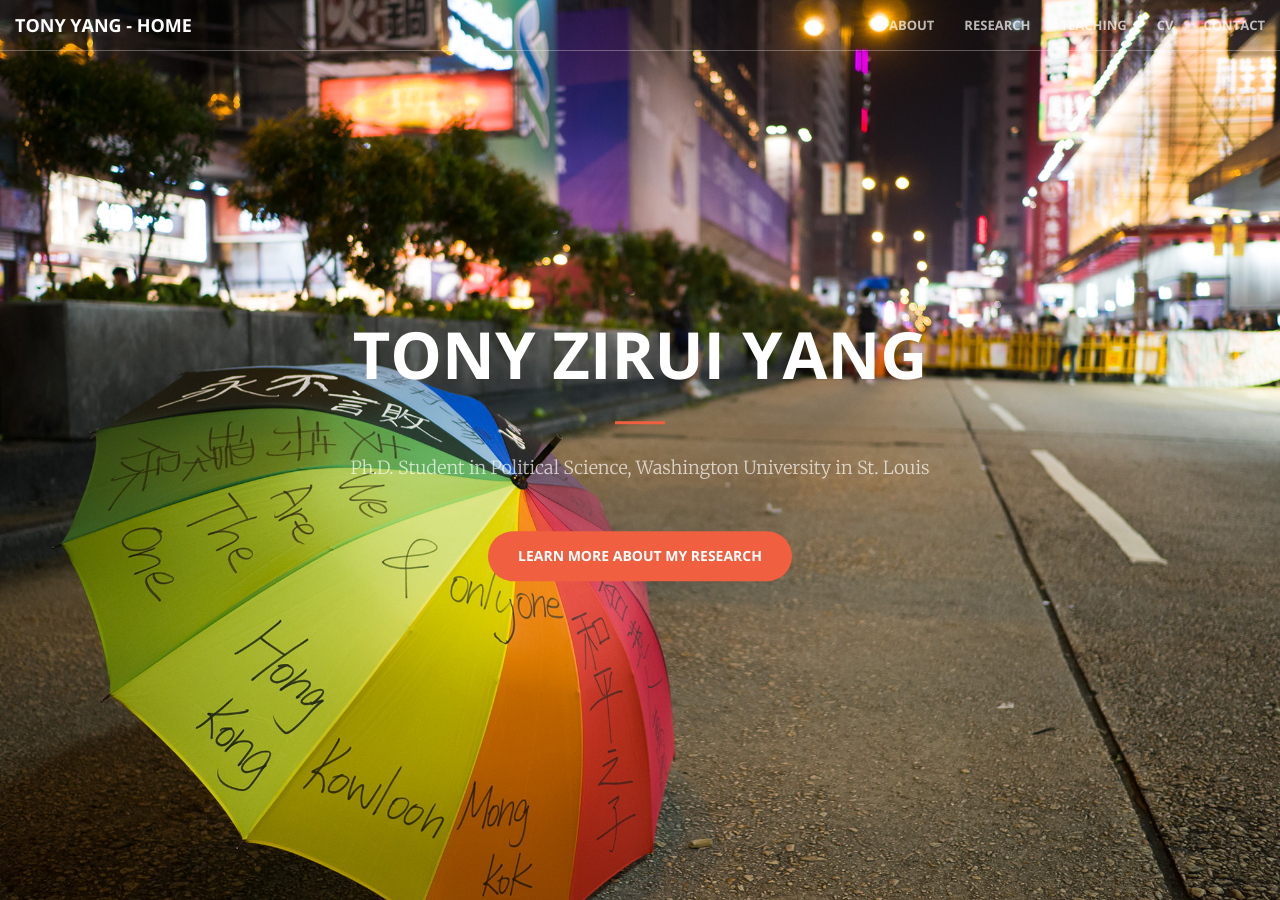
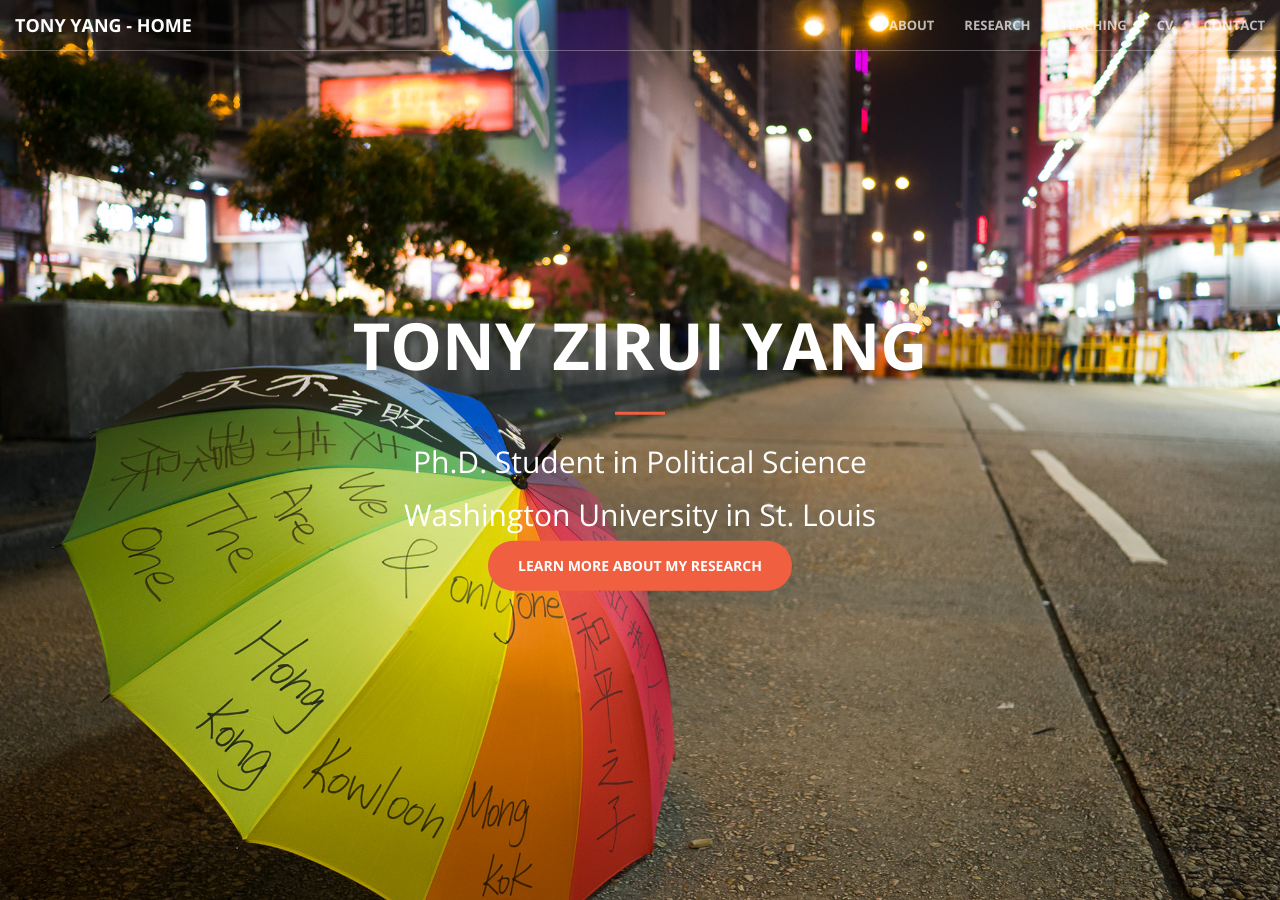
Before and after one commit to tonyhsfz/website, a Jekyll site: the page built from index.html, in a window 1280 px wide and 900 px high. Built offline with Jekyll 4.4.1, drawn with Linux system fonts in a browser that asks for light colours.

```diff
--- a/_includes/header.html
+++ b/_includes/header.html
@@ -3,7 +3,8 @@
         <div class="header-content-inner">
             <h1>TONY ZIRUI YANG</h1>
             <hr>
-            <p>Ph.D. Student in Political Science, Washington University in St. Louis</p>
+            <h2>Ph.D. Student in Political Science</h2>
+            <h2>Washington University in St. Louis</h2>
             <a href="#about" class="btn btn-primary btn-xl page-scroll">Learn More About My Research</a>
         </div>
     </div>
```
